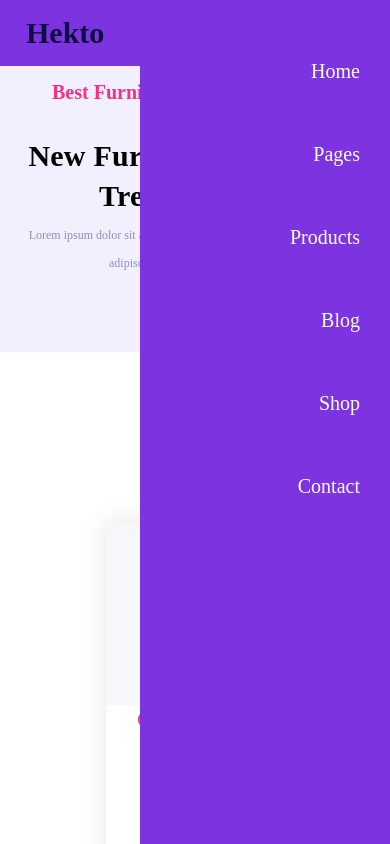
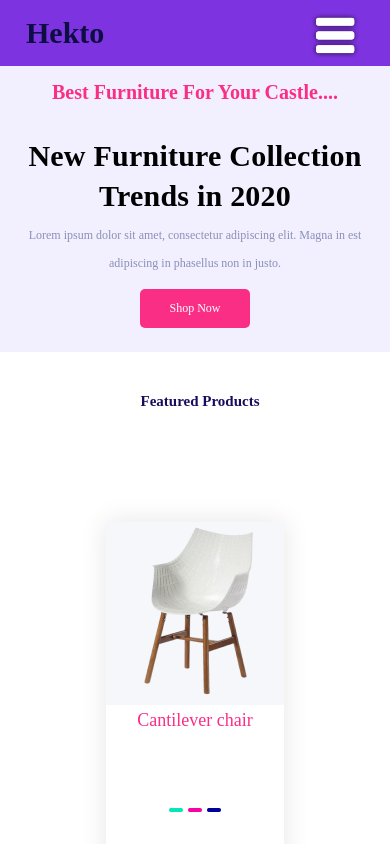
Before and after one commit to Ahmedolly12/React-Hektowebsite, a React (Create React App) app: page / in a window 390 px wide. Shown: the top 844 px of the page. Built offline with nearby package versions, Linux system fonts and the light colour scheme.

Commit message:
designed the nav-menu

```diff
--- a/src/Component/Header/Header.css
+++ b/src/Component/Header/Header.css
@@ -219,6 +219,10 @@ form.example button {
 }
 .active, .circle:hover {
   background-color: #FB2E86;
+}
+span{
+  font-size: 50px;
+  color:black;
 }
 
 /* Fading animation */
@@ -902,3 +906,55 @@ p.pink{
 a.pink{
   color: #fb2e86;
 }
+
+.none{
+  display: none;
+}
+
+@media screen and (max-width: 768px) {
+
+  .myNav {
+  display: block;
+  position: absolute;
+  list-style: none;
+  right:0em;
+  top: 4em;
+  background:#7E33E0 ;
+  background-size:cover;
+  width:250px;
+  height:100vh;
+  color: white;
+  transition: .5s;
+  display:flex;
+  flex-direction: column;
+  justify-content: space-around;
+  border-radius: 5px;
+}
+.myNav li a{
+  color:white;
+  margin:5em;
+
+}
+
+  .header-1 {
+    display:none;
+  }
+  .header-2{
+    justify-content: space-between;
+    padding: 1em;
+    background-color:#7E33E0;
+    position: relative;
+    top:0;
+  }
+  .dot{
+    width: 10px;
+    height: 10px;
+  }
+  .navbar{
+    display: none;
+  }
+  ul.small-nav{
+    display:none;
+}
+
+}
--- a/src/Component/Header/Header.jsx
+++ b/src/Component/Header/Header.jsx
@@ -5,26 +5,17 @@
  import profile from "../../homepage_asset/profile.png";
  import white_love from "../../homepage_asset/white_love.png";
  import white_basket from "../../homepage_asset/white_basket.png";
- import {Link} from 'react-router-dom'
-// import menu from "../../homepage_asset/menu.png";
-// import close from "../../homepage_asset/close.png";
+ import {Link} from 'react-router-dom';
+ import Menu from "../../homepage_asset/menu.png";
+ import Close from "../../homepage_asset/close.png";
+import { useState } from 'react';
 
  const Header = () => {
-    // let menuBtn= document.getElementById('menu-btn')
-    // let sideNav= document.getElementById('sidenav')
-    // let menu= document.getElementById('menu')
 
-    //  sideNav.style.right == "-250px";
+  const [toggle, setToggle] = useState(false);
 
-    // menuBtn.onclick= function (){
-    //     if(sideNav.style.right == '-250px'){
-    //          sideNav.style.right= '0';
-    //             menu.src= "homepage_asset/closeicon.png"
-    //     } else{
-    //           sideNav.style.right = '-250px';
-    //            menu.src= "homepage_asset/menu.png"
-    //     }
-    // }
+ const handleMe = () => setToggle(!toggle);
+
 
 
    return (
@@ -101,22 +92,24 @@
                     <input type="text" placeholder="" name="search"/>
                     <button class="fa" type="submit"><i class="fa fa-search"></i></button>
                 </form>
+                 <div id="menu-btn" onClick={handleMe}>
+               { toggle ? <img src={Close}/> :<img src={Menu} id="menu" />
+               }
             </div>
-            <div id="menu-btn">
-                {/* <img src={menu} id="menu" width /> */}
-            </div>
-             <div id="sidenav">
-                <div class="nav">
-                    <ul>
-                        <li class="nav-item"><a href="" class="nav-link">Home</a></li>
-                        <li class="nav-item"><a href="" class="nav-link">Pages</a></li>
-                        <li class="nav-item"><a href="" class="nav-link">Products</a></li>
-                        <li class="nav-item"><a href="" class="nav-link">Blog</a></li>
-                        <li class="nav-item"><a href="" class="nav-link">Shop </a></li>
-                        <li class="nav-item"><a href="" class="nav-reg">Contact</a></li>
+
+                <div >
+                    <ul className={toggle ? "myNav" : "none"}>
+                        <li><a href="./">Pages</a></li>
+                        <li><a href="./">Home</a></li>
+                        <li><a href="./">Products</a></li>
+                        <li><a href="./">Blog</a></li>
+                        <li><a href="./">Shop </a></li>
+                        <li><a href="./">Contact</a></li>
                     </ul>
                 </div>
+
             </div>
+
         </header>
     </div>
    )
--- a/src/Pages/AboutUs/About.jsx
+++ b/src/Pages/AboutUs/About.jsx
@@ -11,7 +11,8 @@ import c2 from '../../about_asset/c2.png'
 import c3 from '../../about_asset/c3.png'
 import rec from '../../about_asset/rec.png'
 import rec1 from '../../about_asset/rec1.png'
-
+// import close from '../../about_asset/close.png'
+// import menu from '../../about_asset/menu.png'
 const About = () => {
   return (
     <div>
--- a/src/Pages/Homepage/Home.css
+++ b/src/Pages/Homepage/Home.css
@@ -1057,26 +1057,7 @@ p.address{
   body{
     overflow-x: hidden;
   }
-  .header-1 {
-    display:none;
-  }
-  .header-2{
-    justify-content: space-between;
-    padding: 1em;
-    background-color:#7E33E0;
-    position: relative;
-    top:0;
-  }
-  .dot{
-    width: 10px;
-    height: 10px;
-  }
-  .navbar{
-    display: none;
-  }
-  ul.small-nav{
-    display:none;
-  }
+
  h3{
     padding-left:10px;
   }
--- a/src/Pages/Homepage/Home.jsx
+++ b/src/Pages/Homepage/Home.jsx
@@ -47,6 +47,7 @@ import calendar from "../../homepage_asset/calendar.png";
 
 
 const Home = () => {
+
   return (
     <div>
         <div className="hero-section">
```
Also changed, not shown: src/homepage_asset/close.png (added).
